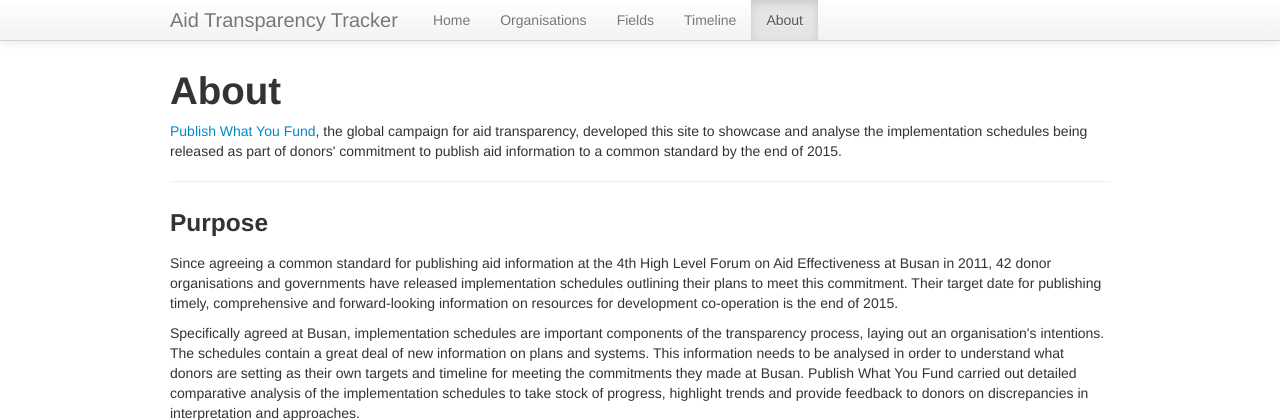
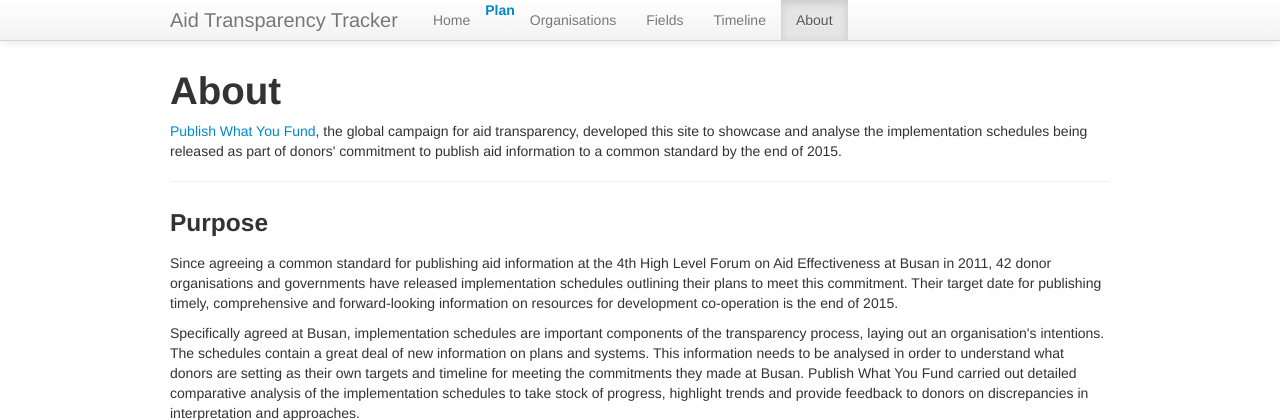
Before and after one commit to pwyf/IATI-Implementation-Schedules, a Flask app: page /about/ in a window 1280 px wide. Shown: the top 420 px of the page. Run offline with Flask 2, Linux system fonts and the light colour scheme; some libraries are stand-ins or nearby versions.

Commit message:
Add plan link

```diff
--- a/impschedules/templates/base.html
+++ b/impschedules/templates/base.html
@@ -39,7 +39,8 @@
           <a class="brand" href="/">Aid Transparency Tracker</a>
           <div class="nav-collapse collapse">
             <ul class="nav">
-              <li{% if active_page == "index" %} class="active"{%endif%}><a href="/">Home</a></li>
+              <li><a href="/">Home</a></li>
+              <li{% if active_page == "index" %} class="active"{%endif%}><b><a href="{{url_for('index')}}">Plan</a></b></li>
               <li{% if active_page == "organisations" %} class="active"{%endif%}><a href="{{url_for('organisation')}}">Organisations</a></li>
               <li{% if active_page == "elements" %} class="active"{%endif%}><a href="{{url_for('element')}}">Fields</a></li>
               <li{% if active_page == "timeline" %} class="active"{%endif%}><a href="{{url_for('timeline')}}">Timeline</a></li>
```
